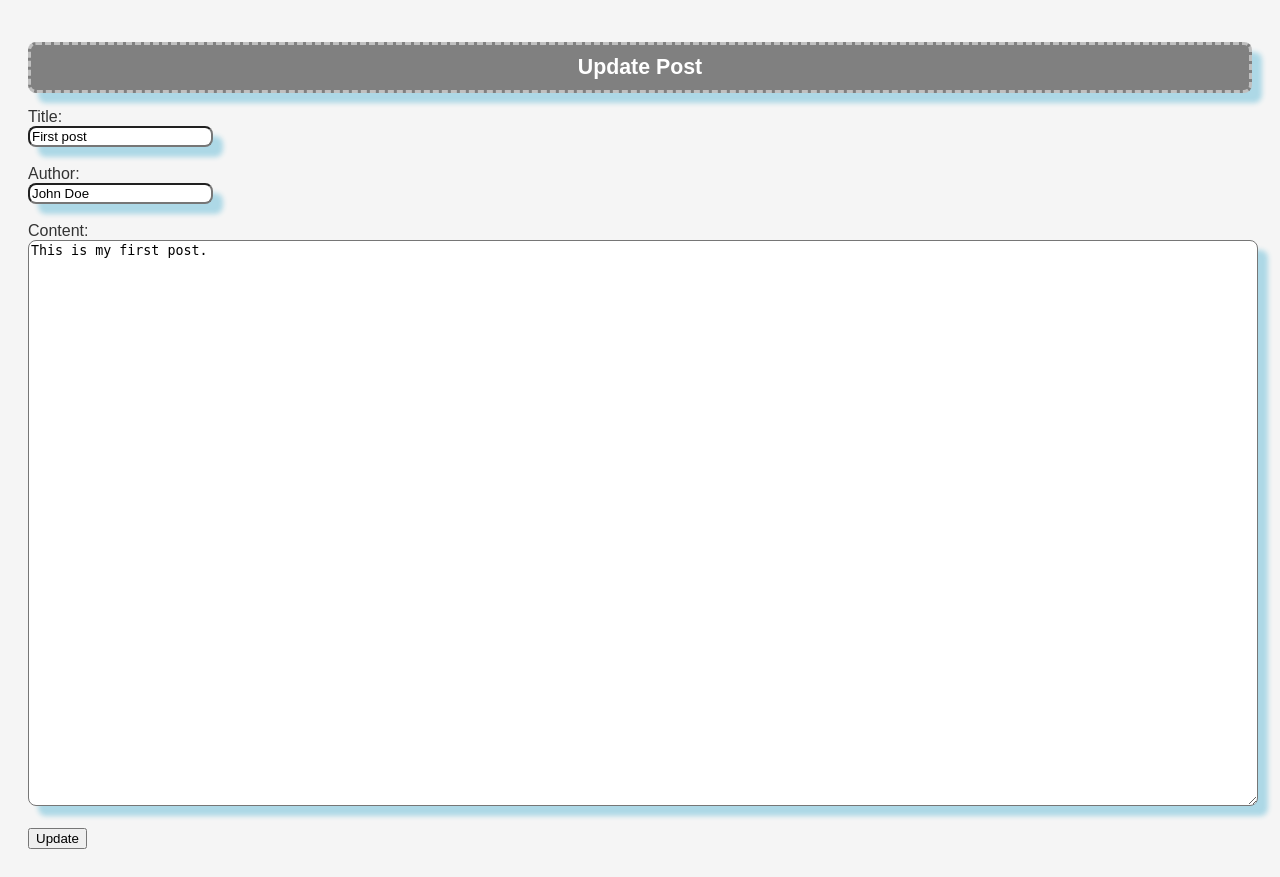
After one commit to Prussiancatboy/Masterblog, a Flask app: page /update/1 in a window 1280 px wide. The commit adds this page. Run offline with Flask 3, Linux system fonts and the light colour scheme.

Commit message:
Final version

```diff
--- a/app.py
+++ b/app.py
@@ -1,16 +1,107 @@
-from flask import Flask, render_template
-import json
+from flask import Flask, render_template, request, redirect
+import storage
 
 
-def hold():
+def main():
     app = Flask(__name__)
+
     @app.route('/')
     def index():
-        with open("data.json") as fileobj:
-            blog_posts = json.load(fileobj)
-        return render_template('index.html', posts=blog_posts[0])
+        """This makes the webpage, and indexes it"""
+        blog_posts = storage.fetch_posts()
+        return render_template('index.html', posts=blog_posts)
+
+    @app.route('/add', methods=['GET', 'POST'])
+    def add():
+        """This code allows you to add things"""
+
+        if request.method == 'POST':
+            # Retrieve the form data from the request
+            author = request.form.get('author')
+            title = request.form.get('title')
+            content = request.form.get('content')
+
+            # Retrieve the entire form
+            blog_posts = storage.fetch_posts()
+
+            # This code gets the max number from id
+            max_id = max(post['id'] for post in blog_posts) \
+                if blog_posts else 0
+
+            # This code creates a new post dictionary with id
+            new_post = {
+                'id': max_id + 1,
+                'author': author,
+                'title': title,
+                'content': content
+            }
+
+            blog_posts.append(new_post)
+
+            storage.update_storage(blog_posts)
+            return redirect('/')
+
+        return render_template('add.html')
+
+    @app.route('/delete/<int:post_id>')
+    def delete(post_id):
+        """This code allows you to delete things"""
+
+        blog_posts = storage.fetch_posts()
+
+        for id_dict in blog_posts:
+            if id_dict["id"] == post_id:
+                blog_posts.remove(id_dict)
+                break
+
+        storage.update_storage(blog_posts)
+
+        return redirect('/')
+
+    @app.route('/update/<int:post_id>', methods=['GET', 'POST'])
+    def update(post_id):
+        """This code allows you to update things"""
+
+        # this stores the text to add on
+        edited_text = {}
+
+        # this fetches the post and index
+        post_edit, post_index = storage.fetch_post_by_id(post_id)
+        blogposts = storage.fetch_posts()
+        if post_edit is None:
+            # Post not found
+            return "Post not found", 404
+
+        if request.method == 'POST':
+            # Retrieve the form data from the request
+            author = request.form.get('author')
+            title = request.form.get('title')
+            content = request.form.get('content')
+
+            # this makes a new dictionary
+            edited_text['id'] = post_id
+            edited_text['author'] = author
+            edited_text['title'] = title
+            edited_text['content'] = content
+
+            # this deletes the old dictionary
+            del blogposts[post_index]
+
+            # adds the new dictionary to the list
+            blogposts.append(edited_text)
+
+            # and finally this updates the list
+            storage.update_storage(blogposts)
+
+            return redirect('/')
+
+        # Else, it's a GET request
+        # So display the update.html page
+        return render_template('update.html', post=post_edit,
+                               unedited_content=post_edit['content'])
 
     if __name__ == '__main__':
-        app.run()
+        app.run(debug=True)
 
-hold()
+if __name__ == '__main__':
+    main()
--- a/static/style.css
+++ b/static/style.css
@@ -3,12 +3,29 @@ body {
     background-color: #F5F5F5;
     padding: 20px;
     color: #333;
+
 }
 
 h1 {
     text-align: center;
     color: #4F4F4F;
+    padding: 10px 0;
+    background: #808080;
+    color: white;
+    text-align: center;
+    font-size: 16pt;
+    border-style: dashed;
+    border-color: #C0C0C0;
+    box-shadow: 10px 10px 5px lightblue;
+    border-radius: 8px;
+
+
 }
+
+
+
+
+
 
 .post {
     background-color: #FFF;
@@ -26,3 +43,42 @@ h1 {
 .post p {
     margin: 10px 0;
 }
+
+
+
+#content {
+    height: 70vh;
+    width: 100%; /* Adjust the width as needed */
+    box-shadow: 10px 10px 5px lightblue;
+    border-radius: 8px;
+}
+
+.round_shadow {
+    box-shadow: 10px 10px 5px lightblue;
+    border-radius: 8px;
+}
+
+.delete {
+  text-decoration: none !important;
+  border: 1px solid black;
+  border-style: groove;
+  border-radius: 8px;
+  padding: 2px;
+  color:white;
+  background:red;
+  float: right;
+
+}
+
+.update {
+  text-decoration: none !important;
+  border: 1px solid black;
+  border-style: groove;
+  border-radius: 8px;
+  padding: 2px;
+  color:white;
+  background:green;
+  float: right;
+  margin-right: 10px;
+
+}
--- a/storage.py
+++ b/storage.py
@@ -0,0 +1,26 @@
+import json
+
+
+def fetch_posts():
+    """This fetches posts"""
+    with open("data.json") as fileobj:
+        blog_posts = json.load(fileobj)
+        return blog_posts
+
+
+def fetch_post_by_id(post_id):
+    """This code searches for posts, grabs them by their id,
+    and then deletes the dict"""
+
+    blog_posts = fetch_posts()
+    for id_dict in blog_posts:
+        if id_dict["id"] == post_id:
+            dict_return = id_dict
+            dict_location = blog_posts.index(id_dict)
+            return dict_return, dict_location
+
+
+def update_storage(data):
+    """This code updates the data.json file"""
+    with open('data.json', 'w') as file:
+        json.dump(data, file)
--- /dev/null
+++ b/templates/update.html
@@ -0,0 +1,23 @@
+<!DOCTYPE html>
+<html>
+<head>
+    <title>Update Post</title>
+</head>
+<link rel="stylesheet" href="{{ url_for('static', filename='style.css') }}">
+<body>
+    <h1 class="top_bar">Update Post</h1>
+    <form action="/update/{{ post['id'] }}" method="POST">
+        <label for="title">Title:</label><br>
+        <input class="round_shadow" type="text" id="title" name="title" value="{{ post['title'] }}" required><br><br>
+        <label for="author">Author:</label><br>
+        <input class="round_shadow" type="text" id="author" name="author" value="{{ post['author'] }}" required><br><br>
+
+
+
+        <label for="content">Content:</label><br>
+        <textarea class="round_shadow" id="content" name="content" rows="5" required>{{ unedited_content }}</textarea><br><br>
+
+        <input type="submit" value="Update">
+    </form>
+</body>
+</html>
```
Also changed, not shown: data.json (+1 -1 lines), templates/add.html (added, +22 -0 lines), templates/index.html (+8 -13 lines).
